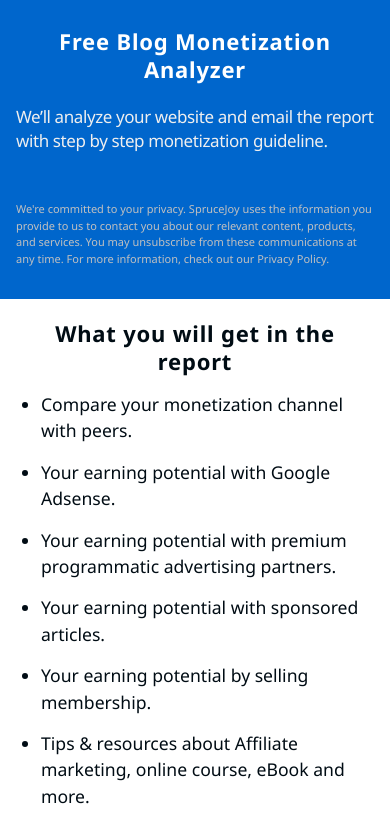
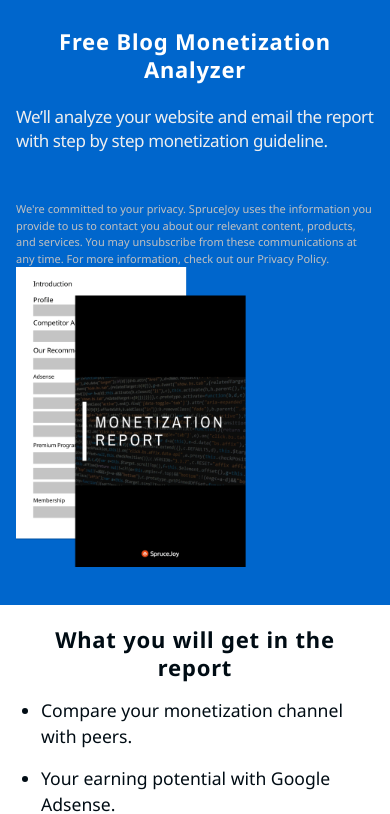
Before and after one commit to sprucejoy/marketing-lp, a plain HTML site: page free-monetization-analyzer.html in a window 390 px wide. Shown: the part 55-869 px from the top of the page. Drawn offline with Linux system fonts and the light colour scheme.

Commit message:
Update free-monetization-analyzer.html

```diff
--- a/free-monetization-analyzer.html
+++ b/free-monetization-analyzer.html
@@ -4416,7 +4416,7 @@
                         We're committed to your privacy. SpruceJoy uses the information you provide to us to contact you about our relevant content, products, and services. You may unsubscribe from these communications at any time. For more information, check out our Privacy Policy.
                     </div>
 				</div>
-				<div class="column is-hidden-mobile">
+				<div class="column">
 					<img src=static/blog-analyzer.png alt="app preview" loading=lazy decoding=async style="height: 300px; width: auto">
 				</div>
 			</div>
```
